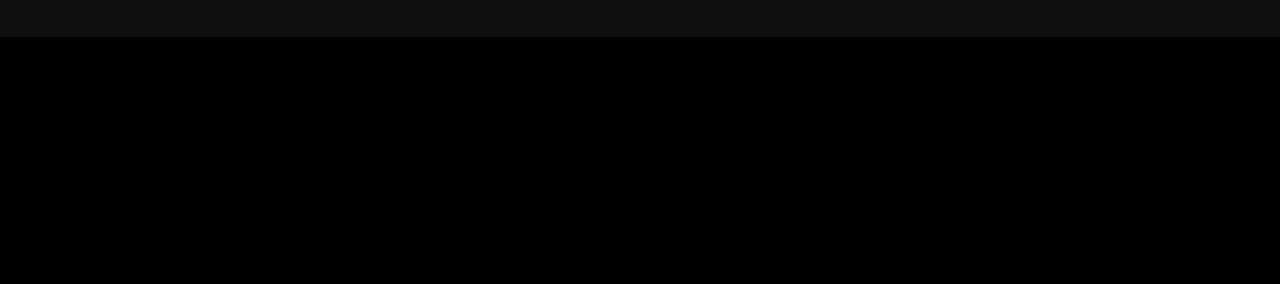
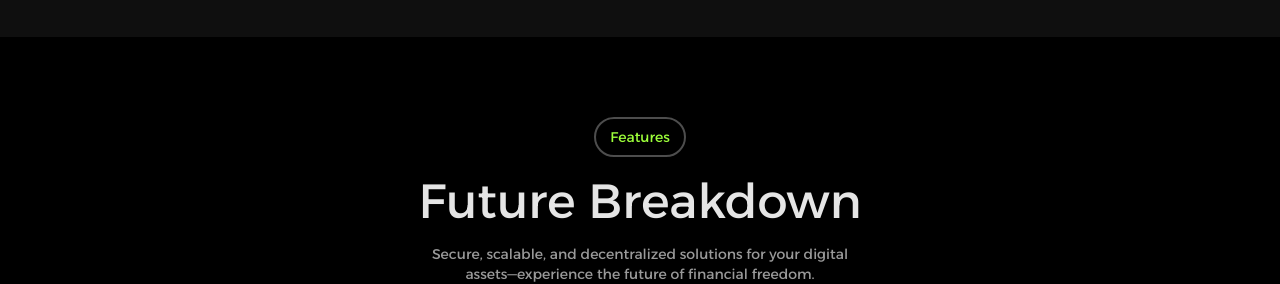
Before and after one commit to Dmitry-1408/DeFiWay, a website: page src/html/index.html in a window 1280 px wide. Shown: the part 898-1182 px from the top of the page. Before the commit the page ends 935 px from the top, so only its background shows below. Drawn offline with nearby package versions, Linux system fonts and the light colour scheme; files that its build step writes are made by us from their sources; files whose address does not match are found by name; a web font is replaced by a local one.

Commit message:
универсальный заголовок top-section

```diff
--- /dev/null
+++ b/src/html/2-2_methods.html
@@ -0,0 +1,12 @@
+<!-- универсальная секция с заголовками -->
+<section class="top-section methods-pos">
+     <button class="btn-section">Features</button>
+     <h2 class="title">Future Breakdown</h2>
+     <p class="paragraph-section">Secure, scalable, and decentralized solutions for your digital <br> assets—experience the
+          future of financial freedom.</p>
+</section>
+
+<section class="methods">
+
+
+</section>
--- a/src/html/2_main.html
+++ b/src/html/2_main.html
@@ -1,3 +1,4 @@
 <main class="main">
      @@include('2-1_partners.html')
+     @@include('2-2_methods.html')
 </main>
--- a/src/sass/_button.sass
+++ b/src/sass/_button.sass
@@ -34,6 +34,24 @@
      &:hover
           background-color: variables.$gray-3
 
+/* кнопка над секцией */
+.btn-section
+     height: 4rem
+     width: max-content
+     background-color: variables.$black
+     border: solid .2rem variables.$gray-2
+     border-radius: 5rem
+     display: flex
+     justify-content: center
+     align-items: center
+     font-family: fonts.$font-face_400
+     font-size: 1.4rem
+     color: variables.$green
+     &:hover
+          background-color: variables.$gray-3
+
+/* <button class="btn-section">Features</button> */
+
 .btn-header-1
      display: flex
      justify-content: center
--- a/src/sass/_formRegistration.sass
+++ b/src/sass/_formRegistration.sass
@@ -20,9 +20,6 @@
      box-shadow: 0 0 10px rgba(0, 255, 0, 0.2)
      width: 300px
 
-h2
-     margin-bottom: 20px
-     text-align: center
 
 .form-group
      margin-bottom: 15px
--- a/src/sass/_main.sass
+++ b/src/sass/_main.sass
@@ -7,3 +7,7 @@
      @include mixins.container()
      width: 100%
      height: max-content
+
+/* @mixin container()
+     display: grid
+     grid-template-columns: minmax(2rem, 1fr) minmax(0, 120rem) minmax(2rem, 1fr) */
--- /dev/null
+++ b/src/sass/_methods.sass
@@ -0,0 +1,7 @@
+@use "fonts"
+@use "typography"
+@use "variables"
+@use "mixins"
+
+.methods-pos
+     padding-top: 8rem
--- a/src/sass/_partners.sass
+++ b/src/sass/_partners.sass
@@ -24,12 +24,10 @@
           grid-template-columns: minmax(1rem, 1fr) repeat(5, min-content) minmax(1rem, 1fr)
           gap: 7.2rem
 
-
 .partner
      display: flex
      align-items: center
      gap: .7rem
-
 
 .partner-icon
      width: 3.1rem
--- /dev/null
+++ b/src/sass/_top-section.sass
@@ -0,0 +1,25 @@
+@use "fonts"
+@use "typography"
+@use "variables"
+@use "mixins"
+
+/* стили кнопки находятся в button.sass */
+
+.top-section
+     grid-column: 2/3
+     display: flex
+     flex-direction: column
+     align-items: center
+     gap: 2rem
+
+.title
+     font-family: fonts.$font-face_400
+     font-size: 4.8rem
+     color: variables.$white
+
+.paragraph-section
+     font-family: fonts.$font-face_400
+     font-size: 1.4rem
+     line-height: 140%
+     color: variables.$gray-1
+     text-align: center
--- a/src/sass/style.sass
+++ b/src/sass/style.sass
@@ -4,11 +4,13 @@
 @use "mixins"
 @use "button"
 @use "hamburger"
+@use "top-section"
 @use "header"
 @use "formRegistration"
 @use "main"
 @use "partners"
-//@use ""
+@use "methods"
+//@use "top-section"
 //@use ""
 @use "footer"
 @use "variables"
```
